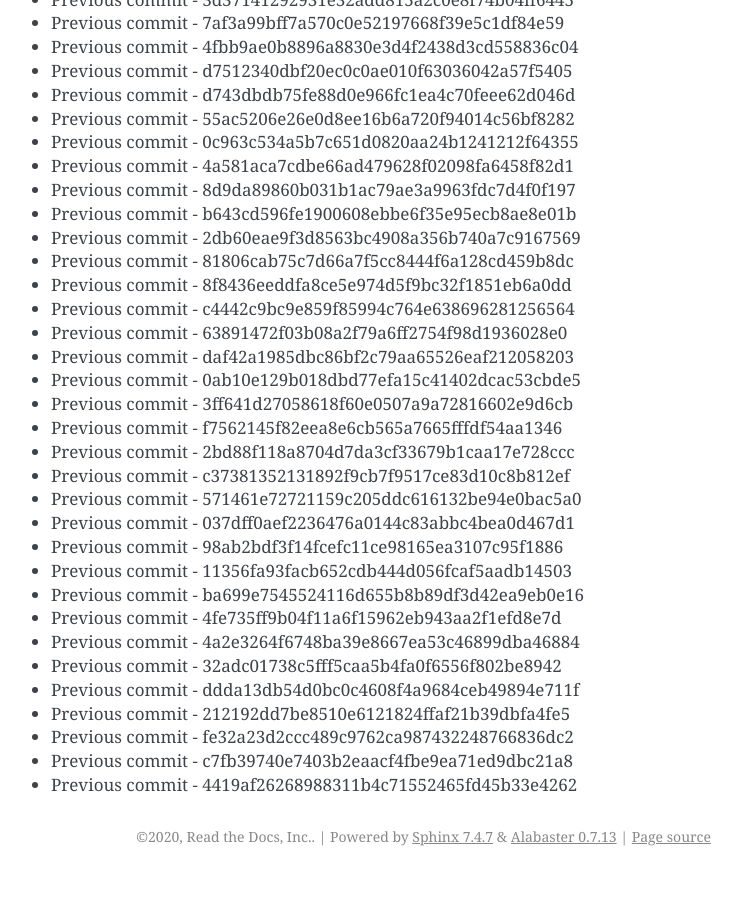
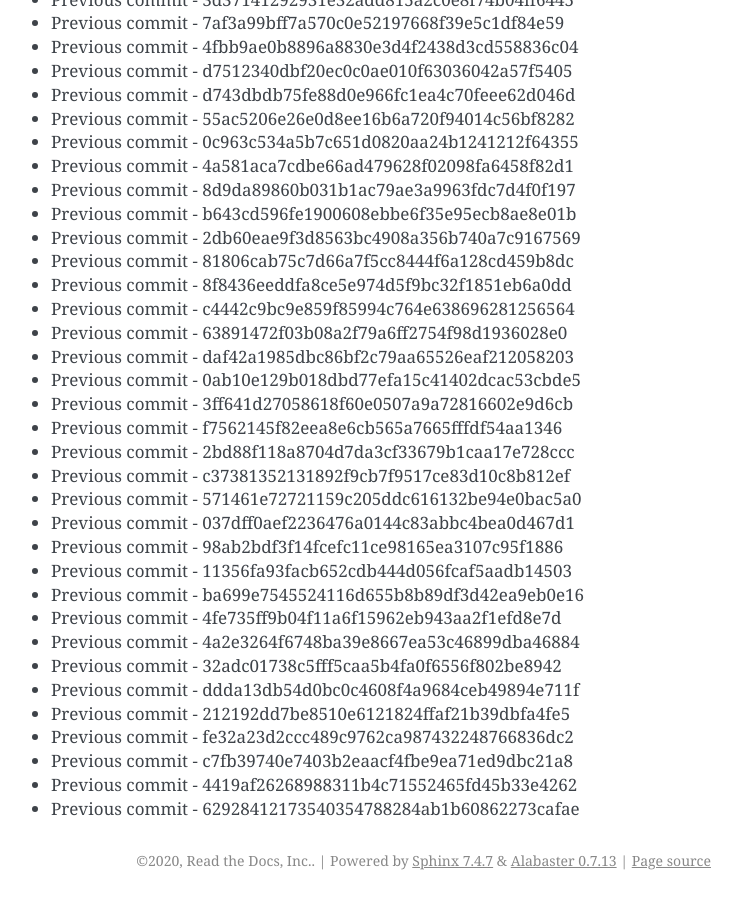
Before and after one commit to readthedocs/rtd-git-stresstest, a Sphinx documentation site: the page built from docs/updates.rst, in a window 1280 px wide and 900 px high, scrolled down 63670 px. Shown: the whole window, without its empty margins (399-1141 px from the left). Built offline with Sphinx 7.4.7, drawn with Linux system fonts in a browser that asks for light colours; before the commit the page ends 64546 px from its top, so only the background shows below that.

Commit message:
Generating commit from previous: 62928412173540354788284ab1b60862273cafae

```diff
--- a/docs/updates.rst
+++ b/docs/updates.rst
@@ -2707,3 +2707,4 @@ It can be tested for any performance characteristics.
 * Previous commit - fe32a23d2ccc489c9762ca987432248766836dc2
 * Previous commit - c7fb39740e7403b2eaacf4fbe9ea71ed9dbc21a8
 * Previous commit - 4419af26268988311b4c71552465fd45b33e4262
+* Previous commit - 62928412173540354788284ab1b60862273cafae
```
